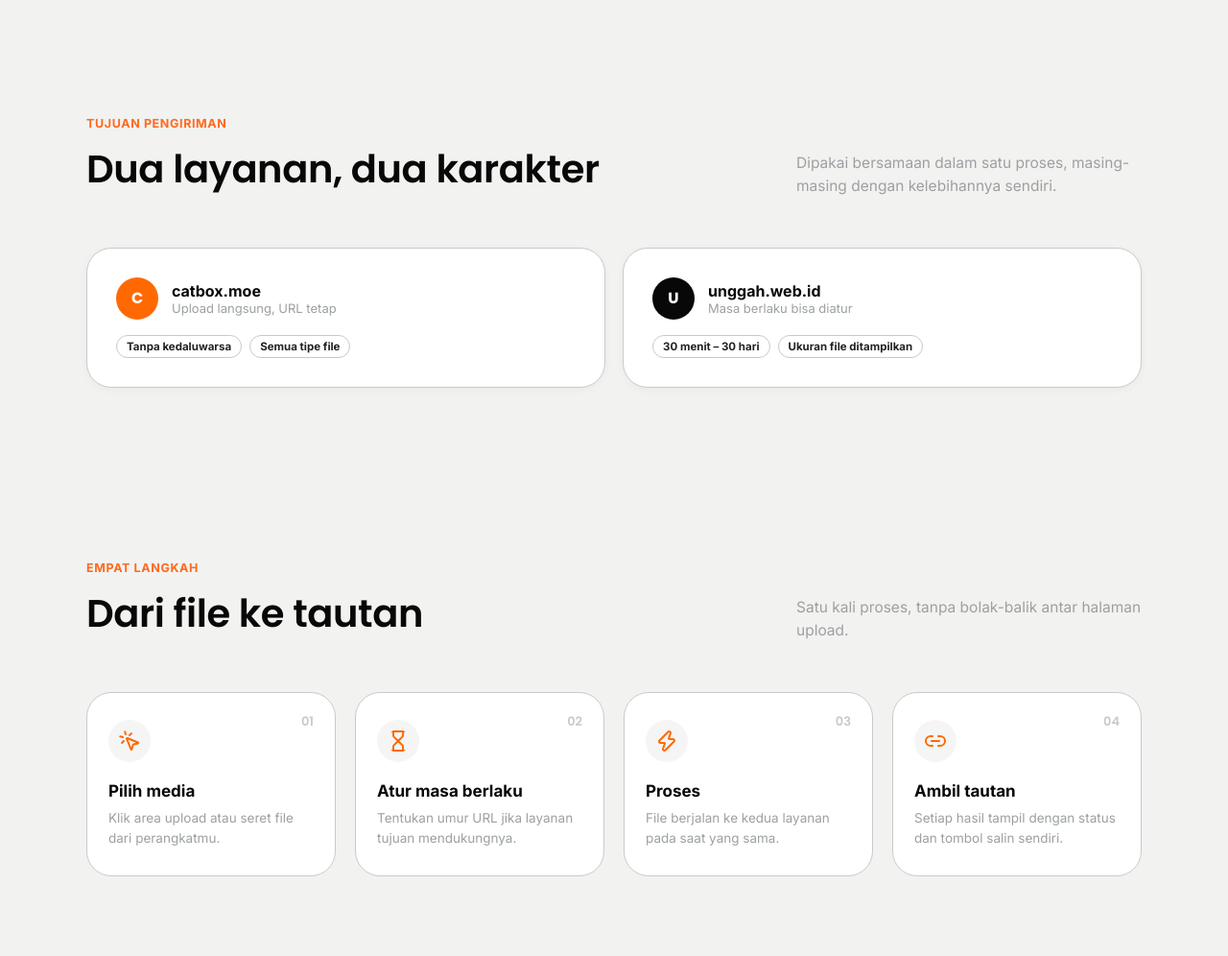
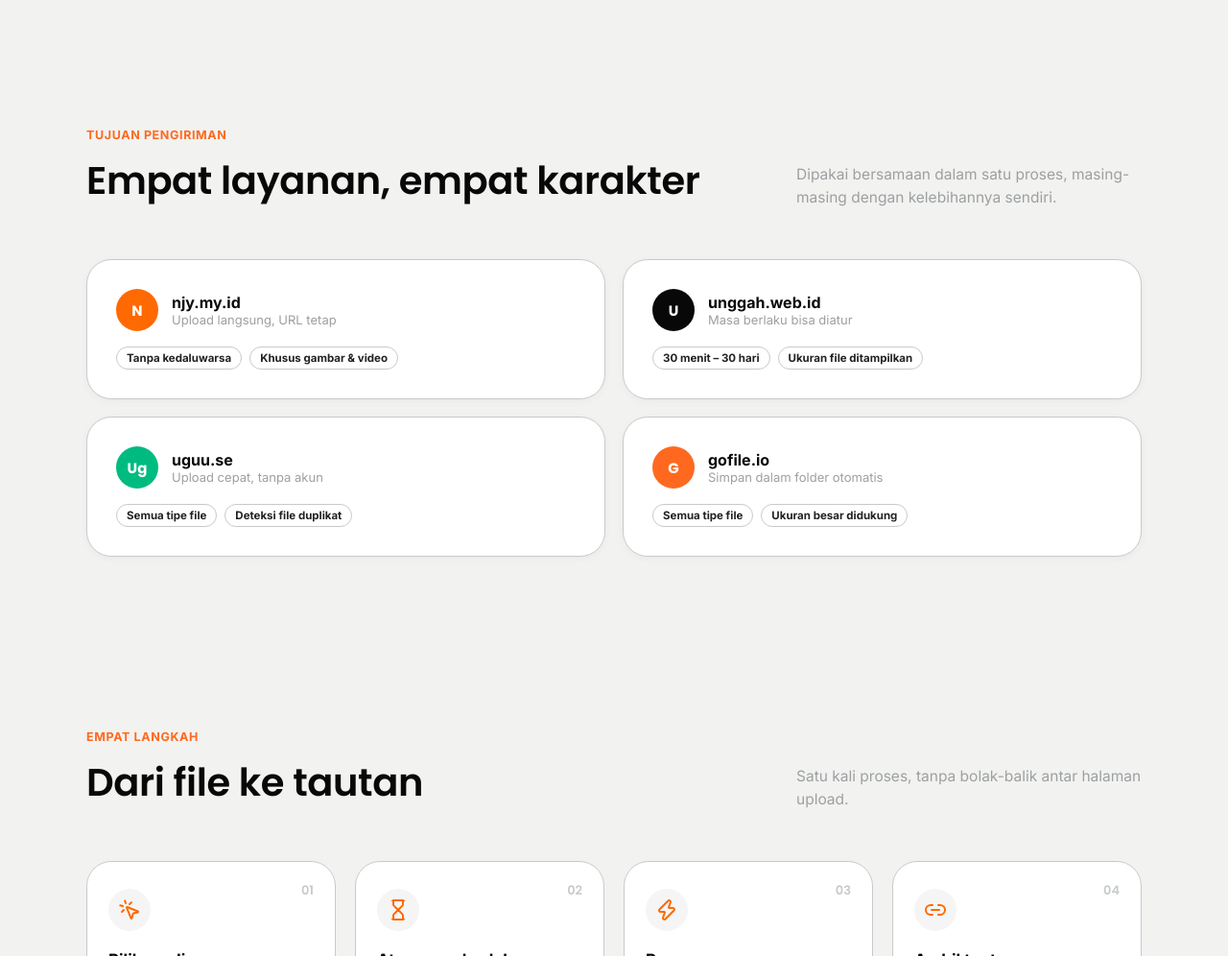
Before and after one commit to fidzzcodex-me/uploader-multi, a website: page public/index.html in a window 1280 px wide. Shown: the part 1540-2536 px from the top of the page at 96% size. Drawn offline with nearby package versions, Linux system fonts and the light colour scheme.

Commit message:
upload: public/index.html

```diff
--- a/public/index.html
+++ b/public/index.html
@@ -204,6 +204,7 @@
   .node.source .ic{background:var(--ink);}
   .node.a .ic{background:var(--orange);}
   .node.b .ic{background:var(--green);}
+  .node.c .ic{background:var(--orange-2);}
   .node small{display:block; color:var(--mute); font-weight:500; font-size:12px;}
   .flow-line{width:2px; height:20px; background:var(--line); margin-left:33px;}
 
@@ -280,11 +281,13 @@
   .provider-mark{
     width:44px; height:44px; border-radius:var(--radius-pill);
     display:flex; align-items:center; justify-content:center;
-    color:var(--white); font-weight:700; font-family:var(--font-display); font-size:16px;
+    color:var(--white); font-weight:700; font-family:var(--font-display); font-size:15px;
     flex-shrink:0;
   }
   .provider-mark.p1{background:var(--orange);}
   .provider-mark.p2{background:var(--ink);}
+  .provider-mark.p3{background:var(--green);}
+  .provider-mark.p4{background:var(--orange-2);}
   .provider-title{font-weight:700; font-size:16px;}
   .provider-sub{font-size:13px; color:var(--mute);}
   .provider-tags{display:flex; gap:8px; flex-wrap:wrap;}
@@ -601,11 +604,15 @@
         <div class="flow-line"></div>
         <div class="node a">
           <div class="ic"><i data-lucide="server" style="width:18px;height:18px;"></i></div>
-          <div>catbox.moe<br><small data-i18n="hero.node.njy">URL permanen</small></div>
+          <div>njy.my.id<br><small data-i18n="hero.node.njy">Khusus gambar & video</small></div>
         </div>
         <div class="node b">
           <div class="ic"><i data-lucide="clock" style="width:18px;height:18px;"></i></div>
           <div>unggah.web.id<br><small data-i18n="hero.node.unggah">URL dengan masa aktif</small></div>
+        </div>
+        <div class="node c">
+          <div class="ic"><i data-lucide="zap" style="width:18px;height:18px;"></i></div>
+          <div>uguu.se<br><small data-i18n="hero.node.uguu">Semua tipe file</small></div>
         </div>
       </div>
     </div>
@@ -660,25 +667,25 @@
       <div class="section-head" data-aos="fade-up">
         <div>
           <span class="kicker" data-i18n="providers.kicker">Tujuan pengiriman</span>
-          <h2 data-i18n="providers.title">Dua layanan, dua karakter</h2>
+          <h2 data-i18n="providers.title">Empat layanan, empat karakter</h2>
         </div>
         <p data-i18n="providers.lead">Dipakai bersamaan dalam satu proses, masing-masing dengan kelebihannya sendiri.</p>
       </div>
       <div class="provider-row">
         <div class="provider-card" data-aos="fade-up">
           <div class="provider-top">
-            <div class="provider-mark p1">C</div>
+            <div class="provider-mark p1">N</div>
             <div>
-              <div class="provider-title">catbox.moe</div>
+              <div class="provider-title">njy.my.id</div>
               <div class="provider-sub" data-i18n="providers.p1.sub">Upload langsung, URL tetap</div>
             </div>
           </div>
           <div class="provider-tags">
             <span class="tag" data-i18n="providers.p1.tag1">Tanpa kedaluwarsa</span>
-            <span class="tag" data-i18n="providers.p1.tag2">Semua tipe file</span>
+            <span class="tag" data-i18n="providers.p1.tag3">Khusus gambar & video</span>
           </div>
         </div>
-        <div class="provider-card" data-aos="fade-up" data-aos-delay="100">
+        <div class="provider-card" data-aos="fade-up" data-aos-delay="80">
           <div class="provider-top">
             <div class="provider-mark p2">U</div>
             <div>
@@ -689,6 +696,32 @@
           <div class="provider-tags">
             <span class="tag" data-i18n="providers.p2.tag1">30 menit – 30 hari</span>
             <span class="tag" data-i18n="providers.p2.tag2">Ukuran file ditampilkan</span>
+          </div>
+        </div>
+        <div class="provider-card" data-aos="fade-up" data-aos-delay="160">
+          <div class="provider-top">
+            <div class="provider-mark p3">Ug</div>
+            <div>
+              <div class="provider-title">uguu.se</div>
+              <div class="provider-sub" data-i18n="providers.p3.sub">Upload cepat, tanpa akun</div>
+            </div>
+          </div>
+          <div class="provider-tags">
+            <span class="tag" data-i18n="providers.p3.tag1">Semua tipe file</span>
+            <span class="tag" data-i18n="providers.p3.tag2">Deteksi file duplikat</span>
+          </div>
+        </div>
+        <div class="provider-card" data-aos="fade-up" data-aos-delay="240">
+          <div class="provider-top">
+            <div class="provider-mark p4">G</div>
+            <div>
+              <div class="provider-title">gofile.io</div>
+              <div class="provider-sub" data-i18n="providers.p4.sub">Simpan dalam folder otomatis</div>
+            </div>
+          </div>
+          <div class="provider-tags">
+            <span class="tag" data-i18n="providers.p4.tag1">Semua tipe file</span>
+            <span class="tag" data-i18n="providers.p4.tag2">Ukuran besar didukung</span>
           </div>
         </div>
       </div>
@@ -825,7 +858,7 @@
       "hero.lead": "Satu file diteruskan ke dua layanan hosting berbeda dalam satu proses. Waktu tunggu terlihat jelas — bukan indikator yang menghilang tiba-tiba.",
       "hero.ctaPrimary": "Upload file", "hero.ctaGhost": "Lihat prosesnya",
       "hero.node.source": "File kamu", "hero.node.sourceSub": "gambar, video, dokumen",
-      "hero.node.njy": "URL permanen", "hero.node.unggah": "URL dengan masa aktif",
+      "hero.node.njy": "Khusus gambar & video", "hero.node.unggah": "URL dengan masa aktif", "hero.node.uguu": "Semua tipe file",
       "features.kicker": "Apa yang terjadi saat kamu klik proses",
       "features.title": "Bukan cuma tempat singgah file",
       "features.lead": "Setiap langkah dirancang supaya kamu tahu persis apa yang sedang dikerjakan sistem, bukan menebak dari layar kosong.",
@@ -835,10 +868,12 @@
       "features.f4.title": "Masa berlaku bisa diatur", "features.f4.body": "Untuk layanan yang mendukungnya, tentukan sendiri umur URL — dari 30 menit sampai 30 hari.",
       "features.f5.title": "Salin sekali klik", "features.f5.body": "Setiap URL hasil punya tombol salinnya sendiri — tidak perlu menyeleksi teks secara manual.",
       "features.f6.title": "Progres terlihat, bukan disamarkan", "features.f6.body": "Setiap kartu hasil punya indikator jalannya proses sendiri, jadi kamu tahu mana yang masih berjalan.",
-      "providers.kicker": "Tujuan pengiriman", "providers.title": "Dua layanan, dua karakter",
+      "providers.kicker": "Tujuan pengiriman", "providers.title": "Empat layanan, empat karakter",
       "providers.lead": "Dipakai bersamaan dalam satu proses, masing-masing dengan kelebihannya sendiri.",
-      "providers.p1.sub": "Upload langsung, URL tetap", "providers.p1.tag1": "Tanpa kedaluwarsa", "providers.p1.tag2": "Semua tipe file",
+      "providers.p1.sub": "Upload langsung, URL tetap", "providers.p1.tag1": "Tanpa kedaluwarsa", "providers.p1.tag3": "Khusus gambar & video",
       "providers.p2.sub": "Masa berlaku bisa diatur", "providers.p2.tag1": "30 menit – 30 hari", "providers.p2.tag2": "Ukuran file ditampilkan",
+      "providers.p3.sub": "Upload cepat, tanpa akun", "providers.p3.tag1": "Semua tipe file", "providers.p3.tag2": "Deteksi file duplikat",
+      "providers.p4.sub": "Simpan dalam folder otomatis", "providers.p4.tag1": "Semua tipe file", "providers.p4.tag2": "Ukuran besar didukung",
       "steps.kicker": "Empat langkah", "steps.title": "Dari file ke tautan",
       "steps.lead": "Satu kali proses, tanpa bolak-balik antar halaman upload.",
       "steps.s1.title": "Pilih media", "steps.s1.body": "Klik area upload atau seret file dari perangkatmu.",
@@ -868,7 +903,7 @@
       "hero.lead": "One file gets pushed to two different hosting services in a single run. The wait is visible the whole time — not a spinner that just vanishes.",
       "hero.ctaPrimary": "Upload a file", "hero.ctaGhost": "See how it runs",
       "hero.node.source": "Your file", "hero.node.sourceSub": "images, video, documents",
-      "hero.node.njy": "Permanent URL", "hero.node.unggah": "URL with expiry",
+      "hero.node.njy": "Images & video only", "hero.node.unggah": "URL with expiry", "hero.node.uguu": "Any file type",
       "features.kicker": "What happens when you hit process",
       "features.title": "More than a drop-off point",
       "features.lead": "Every step is built so you know exactly what the system is doing, instead of guessing at a blank screen.",
@@ -878,10 +913,12 @@
       "features.f4.title": "Expiry is adjustable", "features.f4.body": "For services that support it, set how long the URL stays alive — from 30 minutes to 30 days.",
       "features.f5.title": "Copy in one click", "features.f5.body": "Every result URL has its own copy button — no manual text selection needed.",
       "features.f6.title": "Progress you can actually see", "features.f6.body": "Each result card shows its own progress indicator, so you know what's still running.",
-      "providers.kicker": "Where files go", "providers.title": "Two services, two personalities",
+      "providers.kicker": "Where files go", "providers.title": "Four services, four personalities",
       "providers.lead": "Used together in a single run, each with its own strength.",
-      "providers.p1.sub": "Direct upload, permanent URL", "providers.p1.tag1": "Never expires", "providers.p1.tag2": "Any file type",
+      "providers.p1.sub": "Direct upload, permanent URL", "providers.p1.tag1": "Never expires", "providers.p1.tag3": "Images & video only",
       "providers.p2.sub": "Adjustable expiry", "providers.p2.tag1": "30 min – 30 days", "providers.p2.tag2": "Shows file size",
+      "providers.p3.sub": "Fast upload, no account", "providers.p3.tag1": "Any file type", "providers.p3.tag2": "Duplicate detection",
+      "providers.p4.sub": "Stored in an auto-created folder", "providers.p4.tag1": "Any file type", "providers.p4.tag2": "Supports large files",
       "steps.kicker": "Four steps", "steps.title": "From file to link",
       "steps.lead": "One pass, no switching between separate upload pages.",
       "steps.s1.title": "Pick a file", "steps.s1.body": "Click the upload area or drag a file from your device.",
@@ -1170,8 +1207,10 @@
   }
 
   const providers = [
-    { id: 'catbox', label: 'catbox.moe', run: uploadToCatbox },
-    { id: 'unggah', label: 'unggah.web.id', run: uploadToUnggah }
+    { id: 'njy', label: 'njy.my.id', run: uploadToNjy },
+    { id: 'unggah', label: 'unggah.web.id', run: uploadToUnggah },
+    { id: 'uguu', label: 'uguu.se', run: uploadToUguu },
+    { id: 'gofile', label: 'gofile.io', run: uploadToGofile }
   ];
 
   function renderPending(){
@@ -1233,7 +1272,7 @@
     });
   }
 
-  async function uploadToCatbox(){
+  async function uploadToNjy(){
     const fd = new FormData();
     fd.append('file', selectedFile, selectedFile.name);
     const res = await fetch('/api/tools/tourl', { method: 'POST', body: fd });
@@ -1241,7 +1280,7 @@
     if(!res.ok || !data.status) throw new Error(data.message || ('Status ' + res.status));
     const url = data.result?.url || data.result?.file || data.result;
     if(!url) throw new Error(t('upload.noUrl'));
-    renderResult('catbox', true, typeof url === 'string' ? url : JSON.stringify(url));
+    renderResult('njy', true, typeof url === 'string' ? url : JSON.stringify(url));
   }
 
   async function uploadToUnggah(){
@@ -1254,6 +1293,28 @@
     const url = data.result?.url;
     if(!url) throw new Error(t('upload.noUrl'));
     renderResult('unggah', true, url, `${t('upload.validUntil')} ${data.result?.expiredAt || expirySelect.value}`);
+  }
+
+  async function uploadToUguu(){
+    const fd = new FormData();
+    fd.append('file', selectedFile, selectedFile.name);
+    const res = await fetch('/api/tools/uguu', { method: 'POST', body: fd });
+    const data = await res.json();
+    if(!res.ok || !data.status) throw new Error(data.message || ('Status ' + res.status));
+    const url = data.result?.url;
+    if(!url) throw new Error(t('upload.noUrl'));
+    renderResult('uguu', true, url);
+  }
+
+  async function uploadToGofile(){
+    const fd = new FormData();
+    fd.append('file', selectedFile, selectedFile.name);
+    const res = await fetch('/api/tools/gofile', { method: 'POST', body: fd });
+    const data = await res.json();
+    if(!res.ok || !data.status) throw new Error(data.message || ('Status ' + res.status));
+    const url = data.result?.url;
+    if(!url) throw new Error(t('upload.noUrl'));
+    renderResult('gofile', true, url);
   }
 
   processBtn.addEventListener('click', async () => {
```
